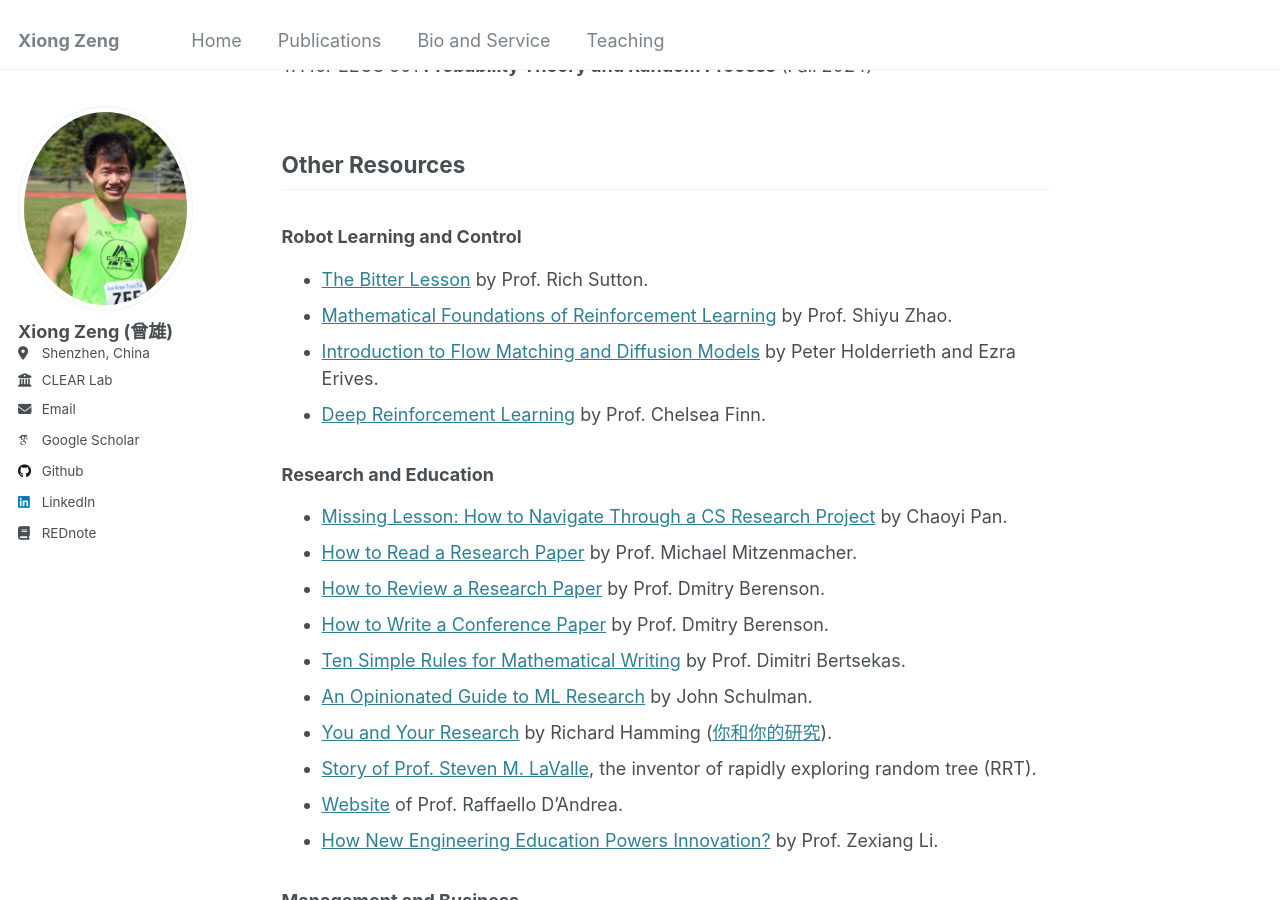
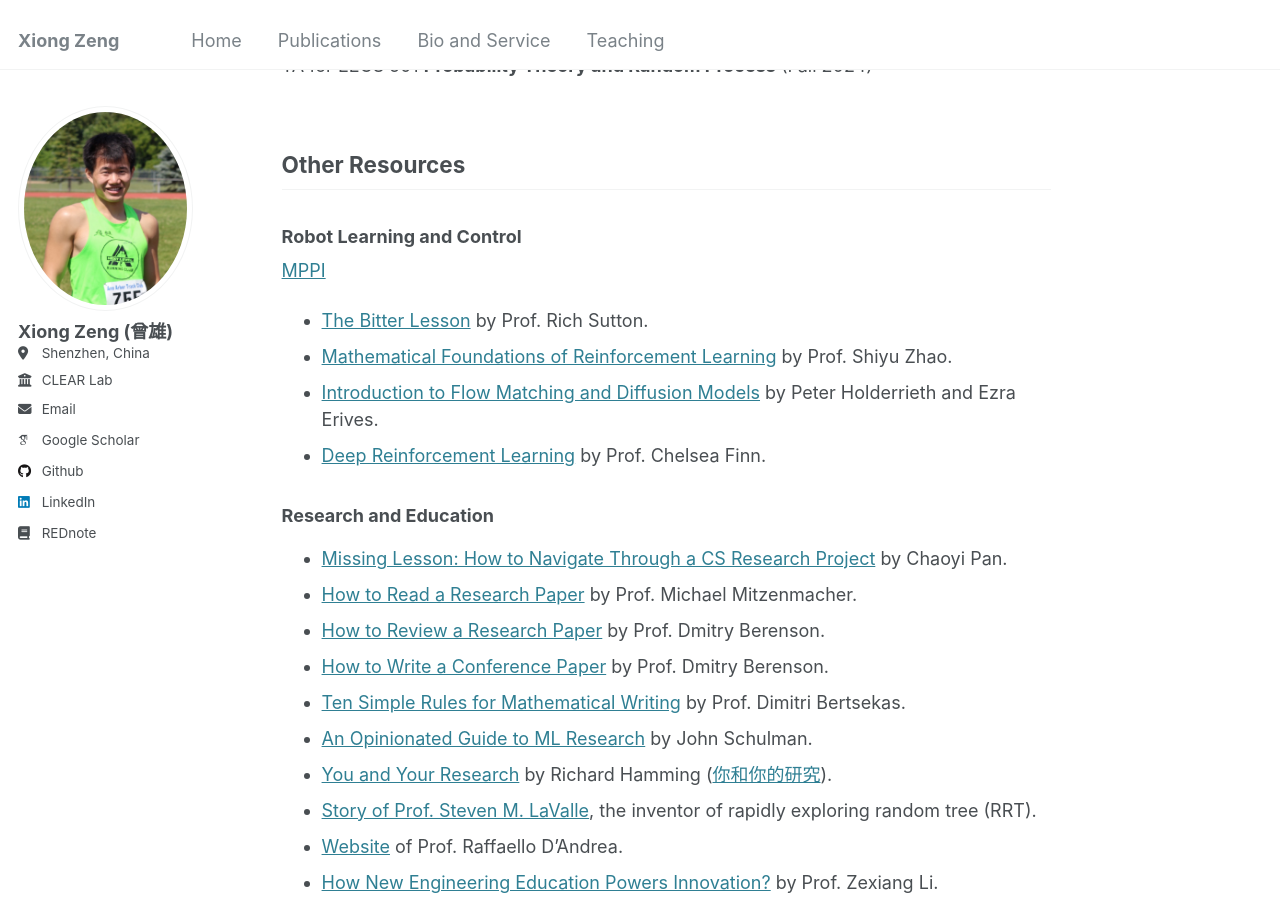
Before and after one commit to zengxiong111/zengxiong.github.io, a Jekyll site: the page built from _pages/teaching.md, in a window 1280 px wide and 900 px high, scrolled down 353 px. Built offline with Jekyll 4.4.1, drawn with Linux system fonts in a browser that asks for light colours; some web fonts are replaced.

Commit message:
Update teaching.md

```diff
--- a/_pages/teaching.md
+++ b/_pages/teaching.md
@@ -27,6 +27,12 @@
 ## Other Resources
 
 ### Robot Learning and Control
+
+<a href="https://zengxiong111.github.io/zengxiong.github.io/files/A_Tutorial_for_MPPI-s.pdf"
+   target="_blank">
+  MPPI
+</a>
+
 
 - [The Bitter Lesson](http://www.incompleteideas.net/IncIdeas/BitterLesson.html) by  Prof. Rich Sutton.
 - [Mathematical Foundations of Reinforcement Learning](https://raw.githubusercontent.com/MathFoundationRL/Book-Mathematical-Foundation-of-Reinforcement-Learning/refs/heads/main/Book-all-in-one.pdf) by Prof. Shiyu Zhao.
```
